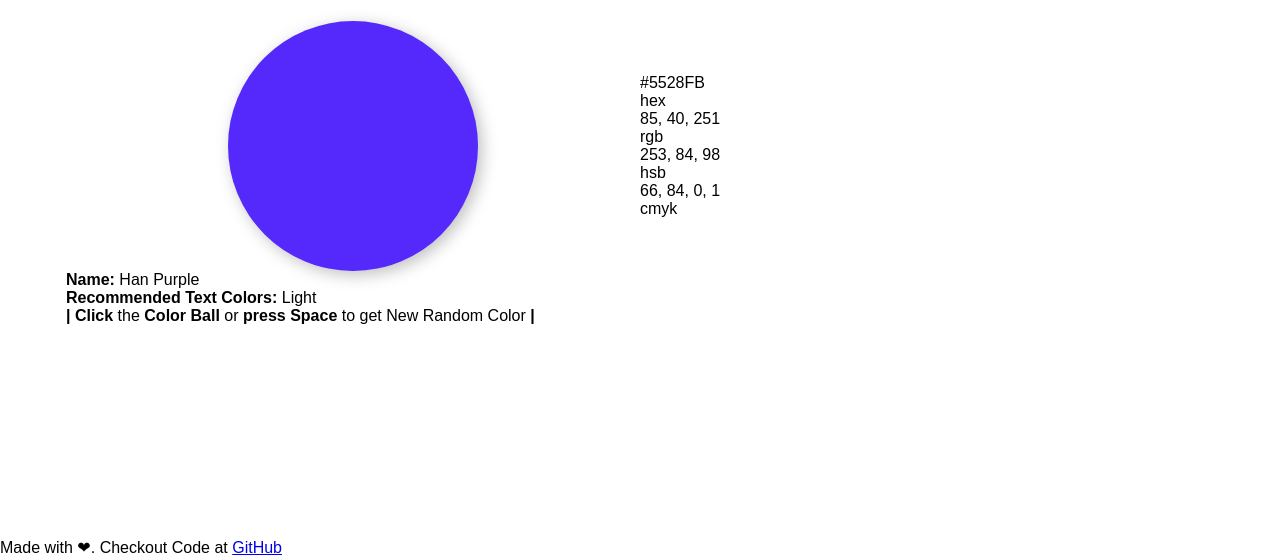
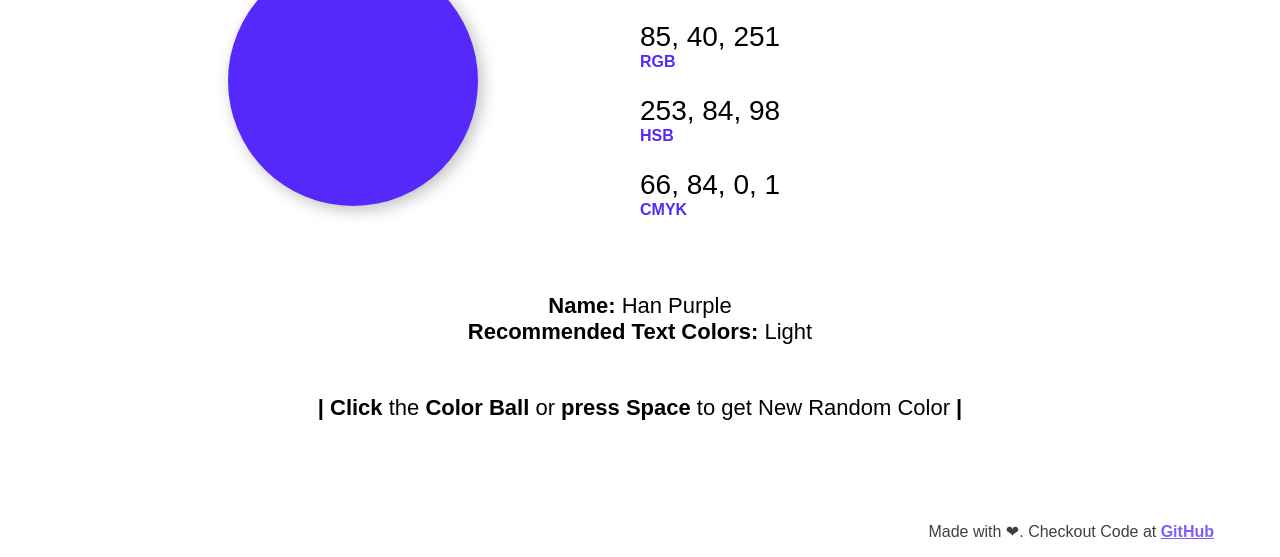
Before and after one commit to harshPPatel/random-color-generator, a website built with webpack: page source/index.html in a window 1280 px wide. Shown: the part 243-800 px from the top of the page. Built offline with nearby package versions, Linux system fonts and the light colour scheme; a web font is replaced by a local one.

Commit message:
HTML and CSS styles comepleted

```diff
--- a/source/index.html
+++ b/source/index.html
@@ -22,19 +22,19 @@
           <div class="col">
             <div class="color-format hex">
               <p id="hex-value">#5528FB</p>
-              <p id="color-type">hex</p>
+              <p class="color-type">hex</p>
             </div>
             <div class="color-format rgb">
-              <p id="hex-value">85, 40, 251</p>
-              <p id="color-type">rgb</p>
+              <p id="rgb-value">85, 40, 251</p>
+              <p class="color-type">rgb</p>
             </div>
             <div class="color-format hsb">
-              <p id="hex-value">253, 84, 98</p>
-              <p id="color-type">hsb</p>
+              <p id="hsb-value">253, 84, 98</p>
+              <p class="color-type">hsb</p>
             </div>
             <div class="color-format cmyk">
-              <p id="hex-value">66, 84, 0, 1</p>
-              <p id="color-type">cmyk</p>
+              <p id="cmyk-value">66, 84, 0, 1</p>
+              <p class="color-type">cmyk</p>
             </div>
           </div>
         </div>
@@ -54,7 +54,7 @@
         </div>
       </div>
     </main>
-    <footer>
+    <footer class="u-container">
       <p>Made with ❤. Checkout Code at
         <a
           href="https://github.com/harshPPatel/random-color-generator"
--- a/source/scss/app.scss
+++ b/source/scss/app.scss
@@ -1,3 +1,4 @@
 @import './basic.scss';
 @import './navbar.scss';
 @import './body.scss';
+@import './footer.scss';
--- a/source/scss/body.scss
+++ b/source/scss/body.scss
@@ -11,3 +11,35 @@
   background-color: var(--color);
   box-shadow: 4px 4px 16px rgba(#000, 0.25);
 }
+
+.color-format {
+  margin-bottom: 24px;
+
+  &.hex {
+    #hex-value {
+      font-size: 52px;
+    }
+  }
+
+  #rgb-value,
+  #hsb-value,
+  #cmyk-value {
+    font-size: 28px;
+  }
+
+  .color-type {
+    text-transform: uppercase;
+    font-weight: 900;
+    color: var(--color);
+  }
+}
+
+.color-info {
+  text-align: center;
+  margin-top: 50px;
+  font-size: 22px;
+
+  .instructions {
+    margin-top: 50px;
+  }
+}
--- /dev/null
+++ b/source/scss/footer.scss
@@ -0,0 +1,20 @@
+footer {
+  text-align: right;
+
+  p {
+    margin-bottom: 16px;
+    opacity: 0.75;
+    transition: all 0.3s ease;
+    display: inline-block;
+    cursor: default;
+
+    &:hover {
+      opacity: 1;
+    }
+
+    a {
+      font-weight: 900;
+      color: var(--color);
+    }
+  }
+}
--- a/source/scss/navbar.scss
+++ b/source/scss/navbar.scss
@@ -1,11 +1,12 @@
 nav {
-  height: 50px;
+  height: 60px;
   width: 100%;
   box-shadow: 0 4px 10px rgba(#000, 0.1);
+  font-size: 20px;
 
   .u-container {
     height: 100%;
-    line-height: 50px;
+    line-height: 60px;
     text-decoration: underline;
     font-weight: 700;
   }
```
